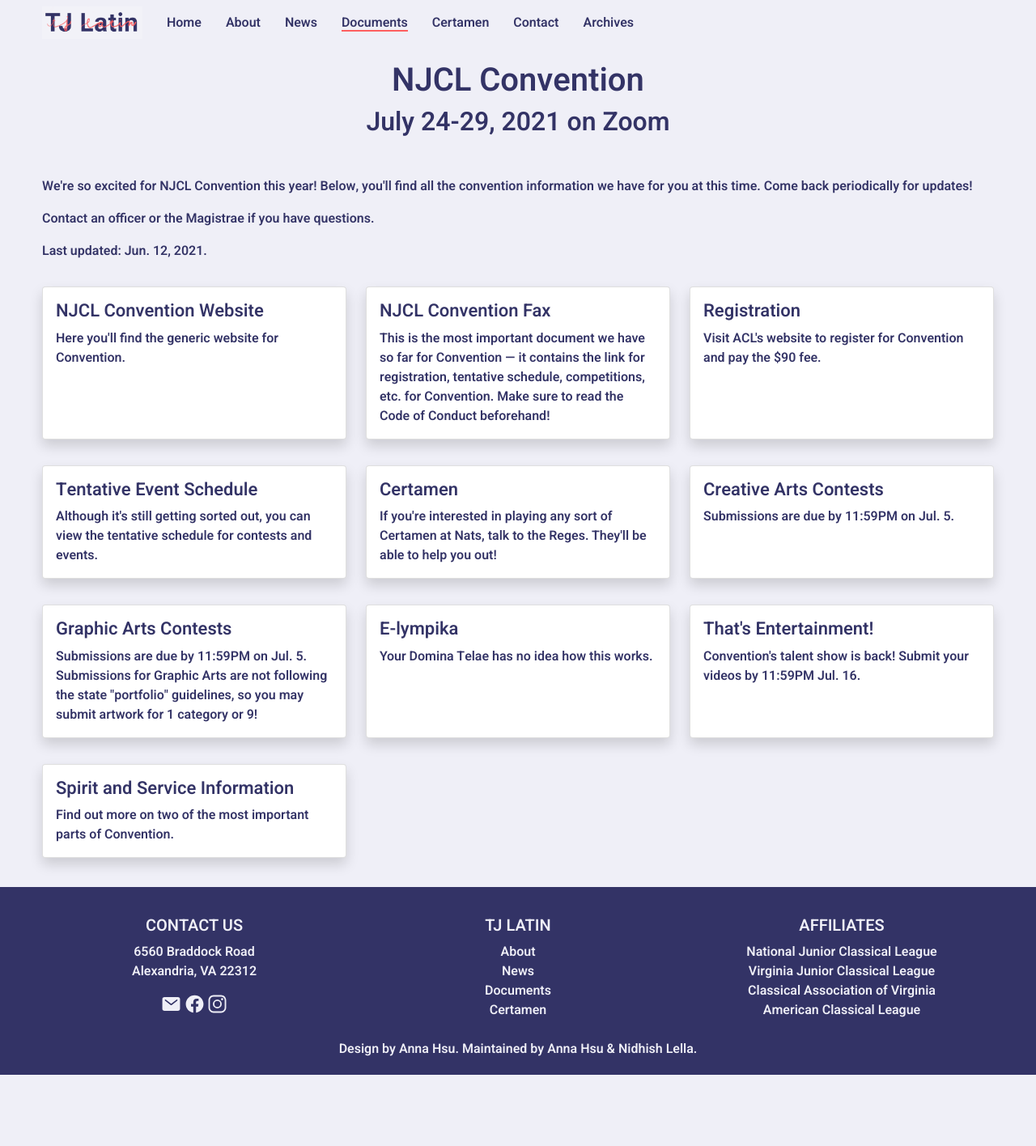
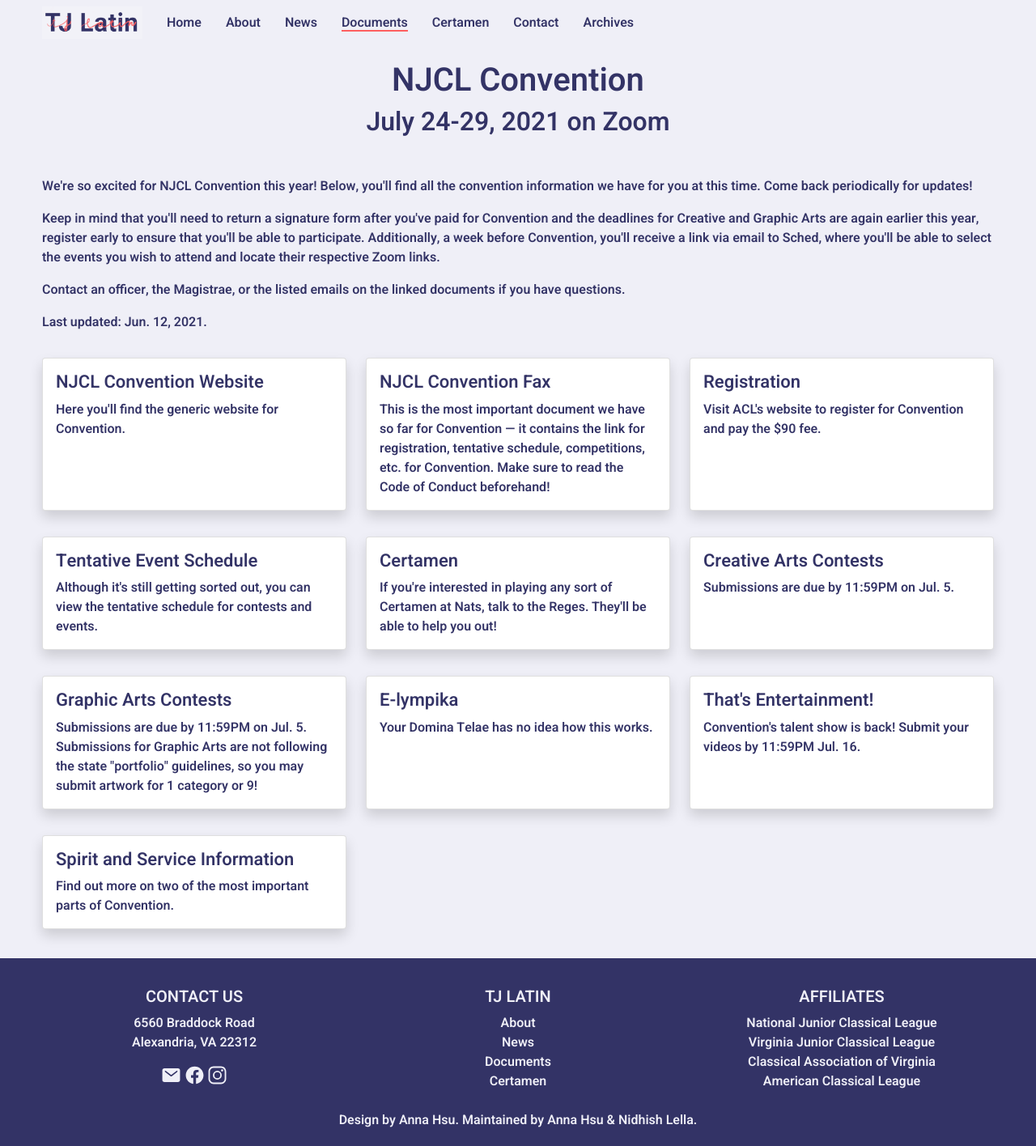
Before and after one commit to TJLatin/website, a Jekyll site: the page built from documents/njcl.html, in a window 1280 px wide. Shown: the whole page at 81% size. Built offline with Jekyll 4.4.1, drawn with Linux system fonts in a browser that asks for light colours; before the commit the page ends 1328 px from its top, so only the background shows below that.

Commit message:
Update Convention info

```diff
--- a/_data/njcl.yml
+++ b/_data/njcl.yml
@@ -5,7 +5,7 @@
   description: >-
     This is the most important document we have so far for Convention &mdash; it contains the
     link for registration, tentative schedule, competitions, etc. for Convention. Make sure to read the Code of Conduct beforehand!
-  url: https://www.njcl.org/Portals/1/NJCL%20Virtual%20Convention%20FAX%202021%20(3).pdf
+  url: https://docs.google.com/document/d/1pKZgRWgFYrCebH9RZdfSleI9XtjCAydpNVb4_tg05S0/edit?usp=sharing
 - name: Registration
   description: Visit ACL's website to register for Convention and pay the $90 fee.
   url: https://www.aclclassics.org/Login?returnurl=%2fJoin-ACL%2fACL-Customer-Dashboard
--- a/_includes/header.html
+++ b/_includes/header.html
@@ -1,7 +1,10 @@
 <nav class="navbar navbar-expand-lg navbar-light">
     <div class="container">
-        <a class="navbar-brand" href="{{ site.baseurl }}/"><img src="{{ site.baseurl }}/assets/images/logo/lhslong.png"
-                alt="TJ Latin" width="auto" height="40px"></a>
+        <div class="nav-logo">
+            <a class="navbar-brand" href="{{ site.baseurl }}/"><img
+                    src="{{ site.baseurl }}/assets/images/logo/lhslong.png" alt="TJ Latin" width="auto"
+                    height="40px"></a>
+        </div>
         <button class="navbar-toggler" type="button" data-bs-toggle="collapse" data-bs-target="#navbarNav"
             aria-controls="navbarNav" aria-expanded="false" aria-label="Toggle navigation">
             <span class="navbar-toggler-icon"></span>
@@ -9,7 +12,8 @@
         <div class="collapse navbar-collapse" id="navbarNav">
             <div class="navbar-nav">
                 {% for link in site.data.navigation %}
-                <a class="{% if link.url == page.nav %}active{% endif %} nav-item nav-link" href="{{ site.baseurl }}{{ link.url }}">{{
+                <a class="{% if link.url == page.nav %}active{% endif %} nav-item nav-link"
+                    href="{{ site.baseurl }}{{ link.url }}">{{
                     link.name }}</a>
                 {% endfor %}
             </div>
--- a/assets/css/main.scss
+++ b/assets/css/main.scss
@@ -119,15 +119,12 @@
   background-color: $light;
 }
 
-.navbar-brand {
-  @include no-select;
-  margin-right: 30px;
-  box-shadow: none;
-  padding: 0px;
-  transition: none;
-}
-.navbar-brand:hover {
-  background: none;
+.nav-logo {
+  @include no-link-styling;
+  .navbar-brand {
+    @include no-select;
+    margin-right: 30px;
+  }
 }
 
 .navbar-nav {
--- a/documents/njcl.html
+++ b/documents/njcl.html
@@ -13,7 +13,12 @@
         <div class="container">
             <p>We're so excited for NJCL Convention this year! Below, you'll find all the convention information we have
                 for you at this time. Come back periodically for updates!</p>
-            <p>Contact an officer or the Magistrae if you have questions.</p>
+            <p>Keep in mind that you'll need to return a signature form after you've paid for Convention and the
+                deadlines for Creative and Graphic Arts are again earlier this year, register early to ensure that
+                you'll be able to participate. Additionally, a week before Convention, you'll receive a link via email
+                to Sched, where you'll be able to select the events you wish to attend and locate their respective Zoom
+                links.</p>
+            <p>Contact an officer, the Magistrae, or the listed emails on the linked documents if you have questions.</p>
             <p><strong>Last updated: Jun. 12, 2021.</strong></p>
             <div class="row">
                 {% for document in site.data.njcl %}
```
